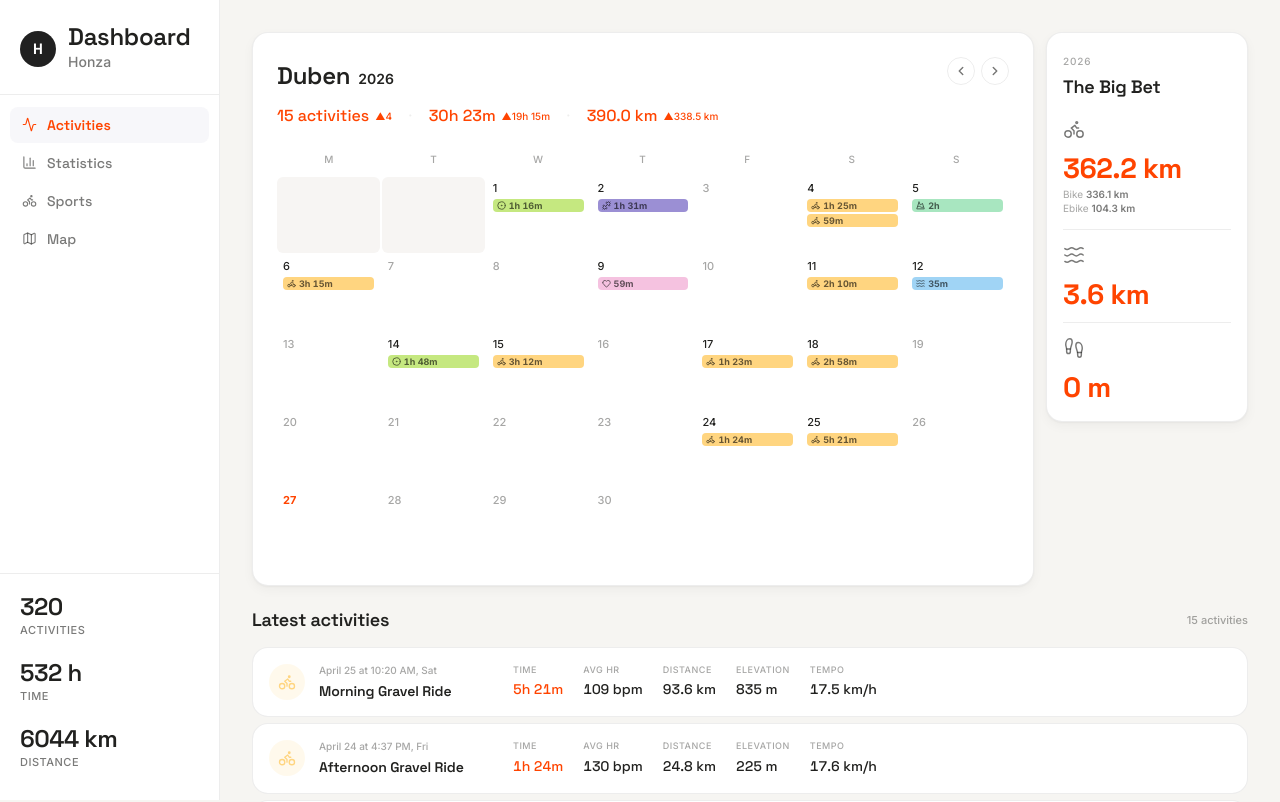
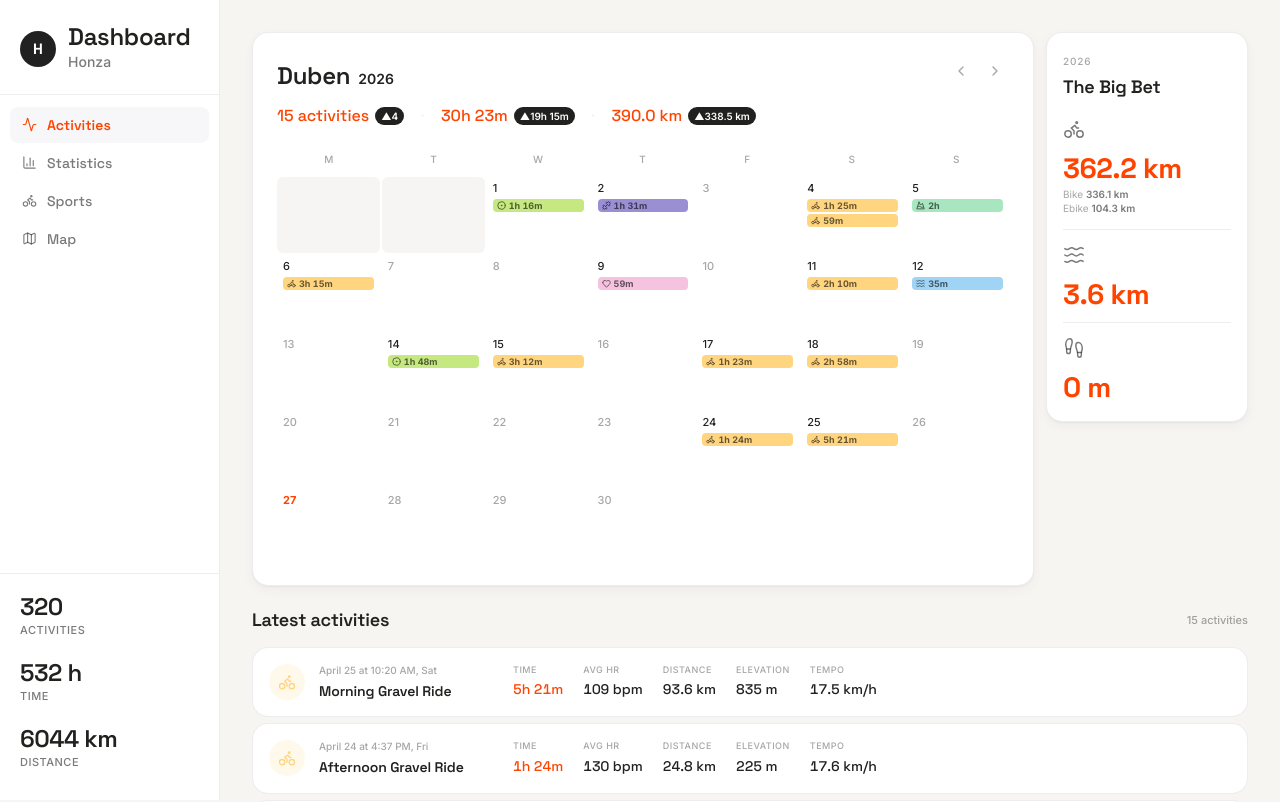
Before and after one commit to honzatinka/strava-dashboard, a React (Vite) app in the folder dashboard/: page / in a window 1280 px wide. Shown: the top 802 px of the page. Built offline with nearby package versions, Linux system fonts and the light colour scheme; no server answers.

Commit message:
Calendar: dark delta pills, minimal nav arrows

```diff
--- a/dashboard/src/pages/CombinedActivityCalendarPage.css
+++ b/dashboard/src/pages/CombinedActivityCalendarPage.css
@@ -97,12 +97,17 @@
 
 .cp-month-stat-delta {
   font-family: var(--font-body);
-  font-size: var(--font-size-xs);
-  font-weight: var(--font-weight-medium);
+  font-size: 10px;
+  font-weight: var(--font-weight-semibold);
   white-space: nowrap;
+  background: var(--color-text-primary);
+  color: #fff;
+  padding: 2px 6px;
+  border-radius: var(--radius-pill);
+  line-height: 1.4;
 }
-.cp-delta--up   { color: var(--color-accent); }
-.cp-delta--down { color: var(--color-text-muted); }
+.cp-delta--up   { background: var(--color-text-primary); }
+.cp-delta--down { background: var(--color-text-secondary); }
 
 .cp-nav {
   display: flex;
@@ -113,23 +118,22 @@
 .cp-arrow {
   width: 28px;
   height: 28px;
-  border-radius: 50%;
-  border: 1px solid var(--color-border);
+  border-radius: var(--radius-md);
+  border: none;
   background: transparent;
-  color: var(--color-text-secondary);
+  color: var(--color-text-muted);
   cursor: pointer;
   display: flex;
   align-items: center;
   justify-content: center;
-  transition: all 0.15s;
+  transition: color 0.15s, background 0.15s;
   padding: 0;
   font-family: inherit;
 }
 
 .cp-arrow:hover {
-  background: var(--color-text-primary);
-  color: #fff;
-  border-color: var(--color-text-primary);
+  color: var(--color-text-primary);
+  background: var(--color-surface-alt);
 }
 
 /* Calendar Grid */
--- a/dashboard/src/pages/CombinedActivityCalendarPage.tsx
+++ b/dashboard/src/pages/CombinedActivityCalendarPage.tsx
@@ -249,8 +249,8 @@ export function CombinedActivityCalendarPage({
               )}
             </div>
             <div className="cp-nav">
-              <button className="cp-arrow" onClick={prevMonth}><ChevronLeft size={14} strokeWidth={2.5} /></button>
-              <button className="cp-arrow" onClick={nextMonth}><ChevronRight size={14} strokeWidth={2.5} /></button>
+              <button className="cp-arrow" onClick={prevMonth}><ChevronLeft size={16} strokeWidth={2} /></button>
+              <button className="cp-arrow" onClick={nextMonth}><ChevronRight size={16} strokeWidth={2} /></button>
             </div>
           </div>
 
```
